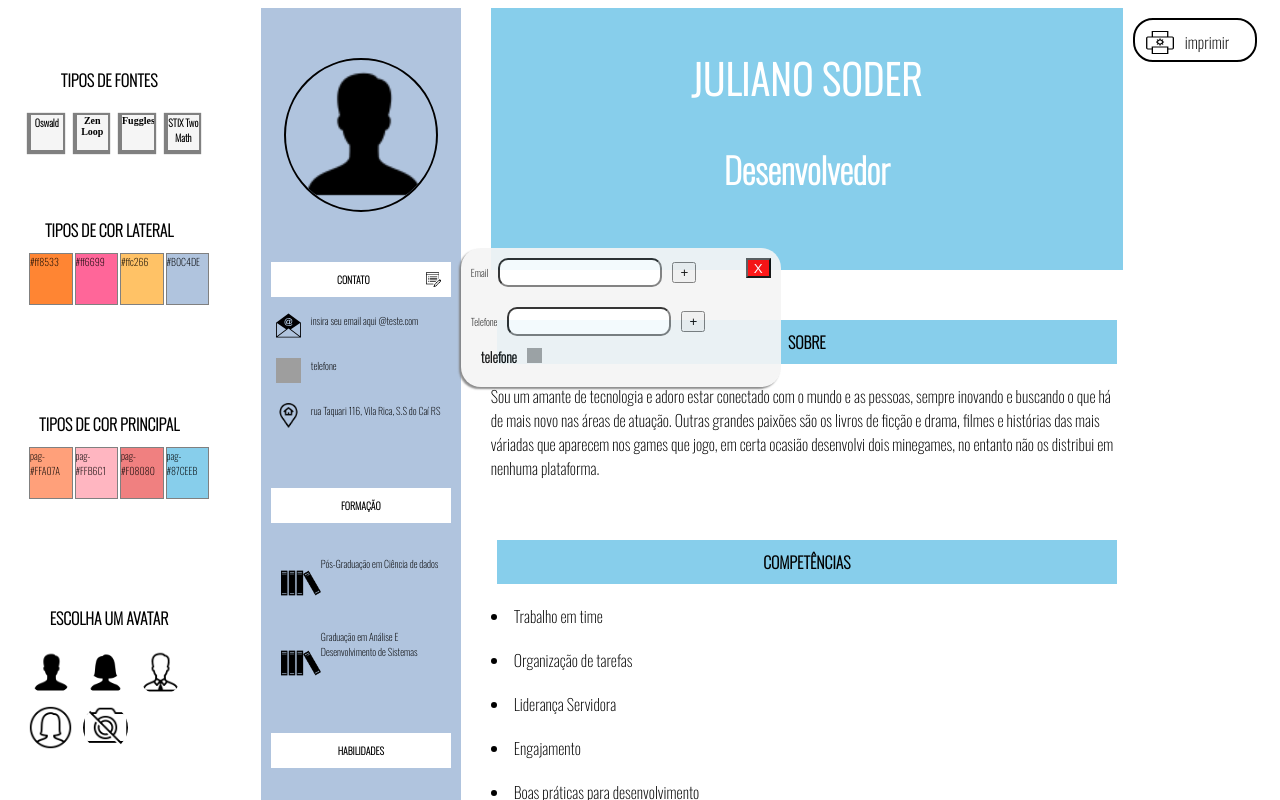
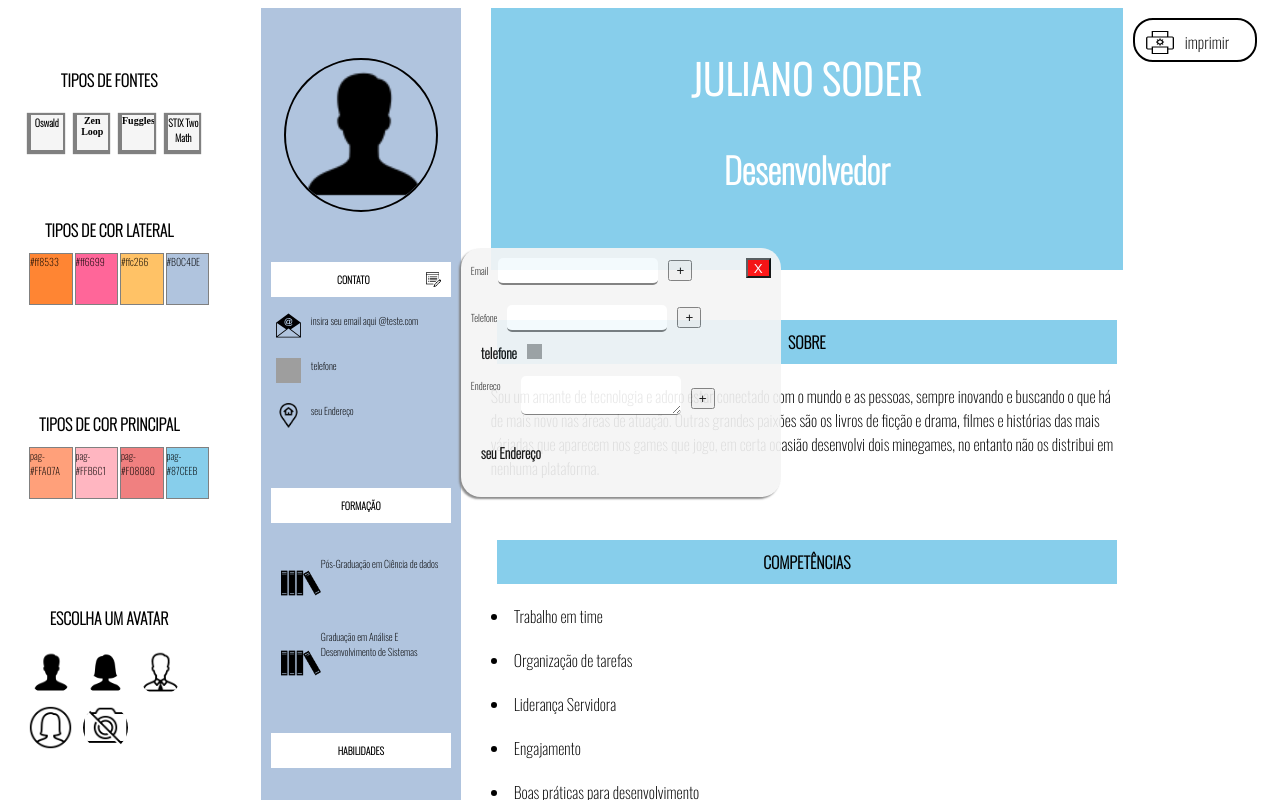
Before and after one commit to SoderJuliano/MeuProjetoPortifolio, a Vue app: page / in a window 1280 px wide. Both pictures are taken after a click on the picture 433 px from the left and 279 px from the top of the page. Shown: the top 800 px of the page. Built offline with nearby package versions, Linux system fonts and the light colour scheme; grey boxes are pictures that could not be loaded; a web font is replaced by a local one.

Commit message:
feat adress edit set on localstorage

```diff
--- a/src/components/Side.vue
+++ b/src/components/Side.vue
@@ -27,6 +27,7 @@
     <editar-contato
       class="editar-dados-contato"
       :phones="phone"
+      :endereco="adress"
     />
     <Formacao
       v-if="exibirFormacao"
@@ -83,7 +84,7 @@ export default {
       phone : [
         'telefone'
       ],
-    adress: 'rua Taquari 116, Vila Rica, S.S do Caí RS',
+    adress: 'seu Endereço',
     grade : ['Pós-Graduação em Ciência de dados',
              'Graduação em Análise E Desenvolvimento de Sistemas'
    ],
@@ -114,6 +115,13 @@ export default {
         arrayP.split(',').forEach(element => {
           this.phone.push(element)
         });
+     }
+
+     // adress
+
+     let adressStorage = localStorage.getItem('adress')
+     if(adressStorage){
+       this.adress = adressStorage
      }
    },
     getStyle(){
--- a/src/components/editarContato.vue
+++ b/src/components/editarContato.vue
@@ -12,10 +12,16 @@
         <div class="telefoneAdd">
             <span>Telefone</span><input type="tel" id="phone"/><button @click="adicionarEmail" id="telBnt" class="bnt-plus">+</button>
             <div class="email-list" v-if="arrayPhones">
-            <div v-for='item in arrayPhones' :key="item">
-                <span>{{item}}</span><img v-if="item" :id="`${item}`" class="remove-bnt" src="../icons/remove.png" alt="remove-bnt"/>
+                <div v-for='item in arrayPhones' :key="item">
+                    <span>{{item}}</span><img v-if="item" :id="`${item}`" @click="removeTel" class="remove-bnt" src="../icons/remove.png" alt="remove-bnt"/>
+                </div>
             </div>
         </div>
+        <div class="endereco-container">
+            <span>Endereco</span><textarea type="text" id="endereco"/><button @click="adicionarEnd" class="bnt-plus">+</button>
+            <div class="email-list" v-if="myAdress">
+                <p>{{myAdress}}</p>
+            </div>
         </div>
     </div>
 </template>
@@ -24,14 +30,26 @@ export default {
     name: 'editar-contato',
     props:{
         phones: Array,
+        endereco: String,
     },
     data(){
         return{
             emails: [localStorage.getItem('useremail0'), localStorage.getItem('useremail1'), localStorage.getItem('useremail2')],
             arrayPhones: this.phones,
+            myAdress: this.endereco,
         }
     },
     methods:{
+        removeTel(event){
+            this.arrayPhones.splice(this.arrayPhones.indexOf(event.target.id), 1)
+            localStorage.setItem('phones', this.arrayPhones)
+        },
+        adicionarEnd(){
+            this.myAdress = document.getElementById('endereco').value
+            localStorage.setItem('adress', this.myAdress)
+            document.getElementById('endereco').value = ''
+            location.reload()
+        },
         adicionarEmail(event){
             console.log(this.arrayPhones)
             let pne = document.getElementById('phone').value
@@ -120,12 +138,35 @@ export default {
 }
 
 .editar-contato-container input{
-     border-radius: 10px;
+    border-radius: 5px;
+    border-top: 0ch;
+    border-left: 1px;
+    border-right: 1px;
     padding: 5px;
     margin-left: 10px;
     margin-right: 10px;
     font-size: small;
     width: 150px;
+}
+.editar-contato-container textarea{
+    border-radius: 5px;
+    border-top: 0ch;
+    border-left: 1px;
+    border-right: 1px;
+    padding: 5px;
+    margin-left: 50px;
+    margin-right: 10px;
+    font-size: small;
+    width: 150px;
+    margin-top: 3px;
+}
+.endereco-container span{
+    position: absolute;
+    padding-top: 5px;
+}
+.endereco-container button{
+    position: absolute;
+    margin-top: 15px;
 }
 .email-list{
     overflow-y: scroll;
```
